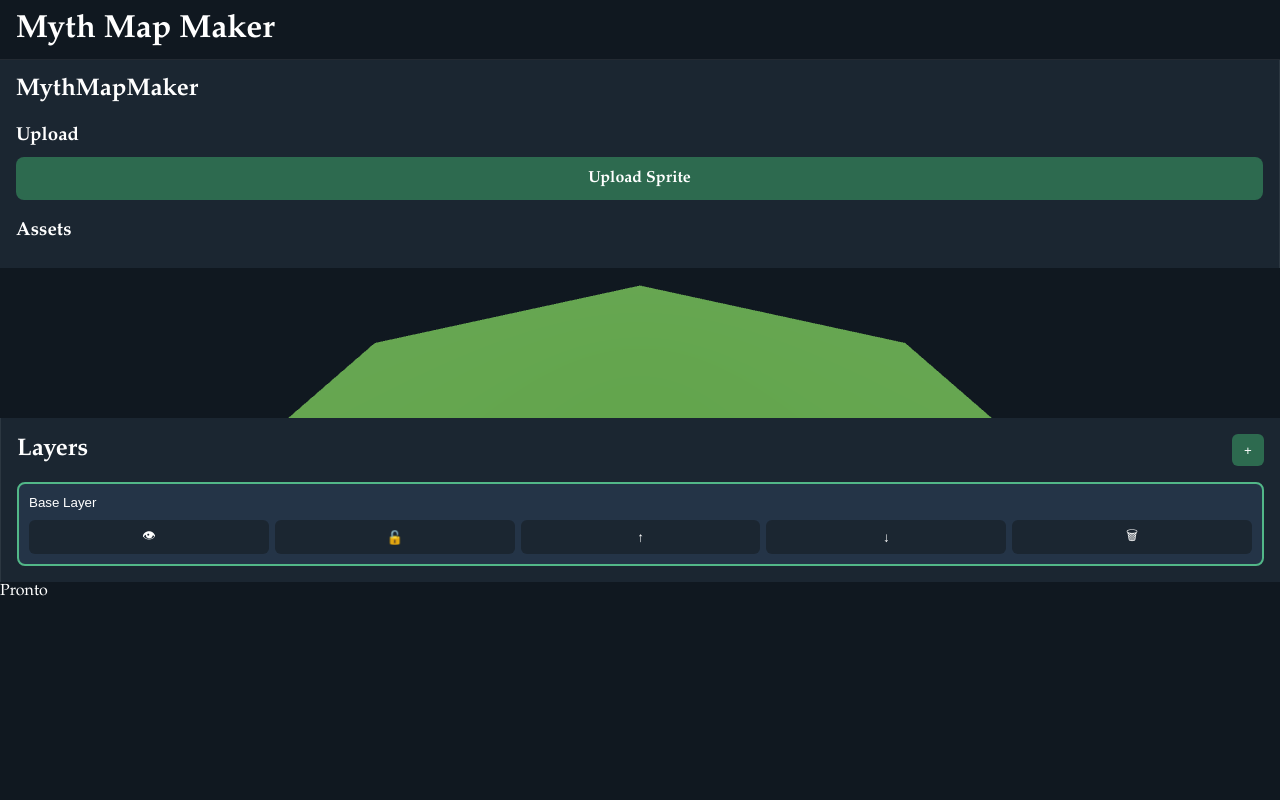
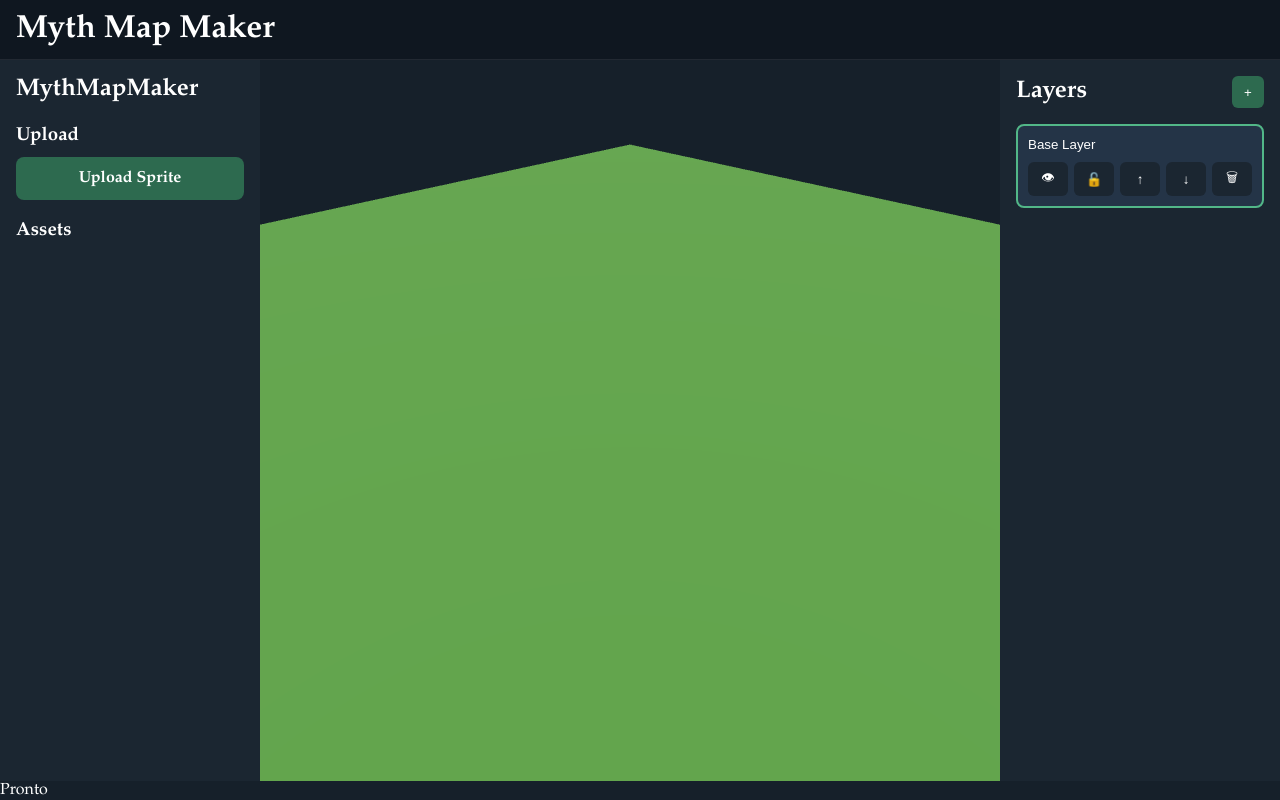
Before and after one commit to gamer-bakuryu/mythmapmaker.github.io, a React (Vite) app: page / in a window 1280 px wide. Built offline with nearby package versions, Linux system fonts and the light colour scheme.

Commit message:
Update layout.css

```diff
--- a/src/styles/layout.css
+++ b/src/styles/layout.css
@@ -1,40 +1,38 @@
 :root {
+
+  --toolbar-height: 60px;
+
+  --statusbar-height: 28px;
 
   --sidebar-width: 260px;
 
   --layers-width: 280px;
-
-  --toolbar-height: 60px;
-
-  --statusbar-height: 28px;
 }
 
-.app-container {
+/* =========================
+   APP
+========================= */
+
+.app-shell {
 
   width: 100vw;
 
   height: 100vh;
 
-  overflow: hidden;
-
   display: flex;
 
   flex-direction: column;
 
+  overflow: hidden;
+
   background: #16202a;
-
-  position: relative;
-
-  /* =========================
-     REMOVE 3D
-  ========================= */
-
-  transform: none !important;
-
-  perspective: none !important;
 }
 
-.editor-layout {
+/* =========================
+   MAIN EDITOR
+========================= */
+
+.editor-shell {
 
   flex: 1;
 
@@ -48,43 +46,17 @@
   overflow: hidden;
 
   min-height: 0;
-
-  position: relative;
-
-  /* =========================
-     REMOVE 3D
-  ========================= */
-
-  transform: none !important;
-
-  perspective: none !important;
 }
 
-.sidebar {
-
-  overflow-y: auto;
-
-  background: #1b2631;
-
-  border-right:
-    1px solid rgba(255,255,255,0.08);
-}
-
-.layers-panel {
-
-  overflow-y: auto;
-
-  background: #1b2631;
-
-  border-left:
-    1px solid rgba(255,255,255,0.08);
-}
+/* =========================
+   TOOLBAR
+========================= */
 
 .toolbar {
 
   height: var(--toolbar-height);
 
-  background: #101820;
+  background: #0f1720;
 
   border-bottom:
     1px solid rgba(255,255,255,0.08);
@@ -98,11 +70,15 @@
   flex-shrink: 0;
 }
 
+/* =========================
+   STATUSBAR
+========================= */
+
 .statusbar {
 
   height: var(--statusbar-height);
 
-  background: #101820;
+  background: #0f1720;
 
   border-top:
     1px solid rgba(255,255,255,0.08);
```
